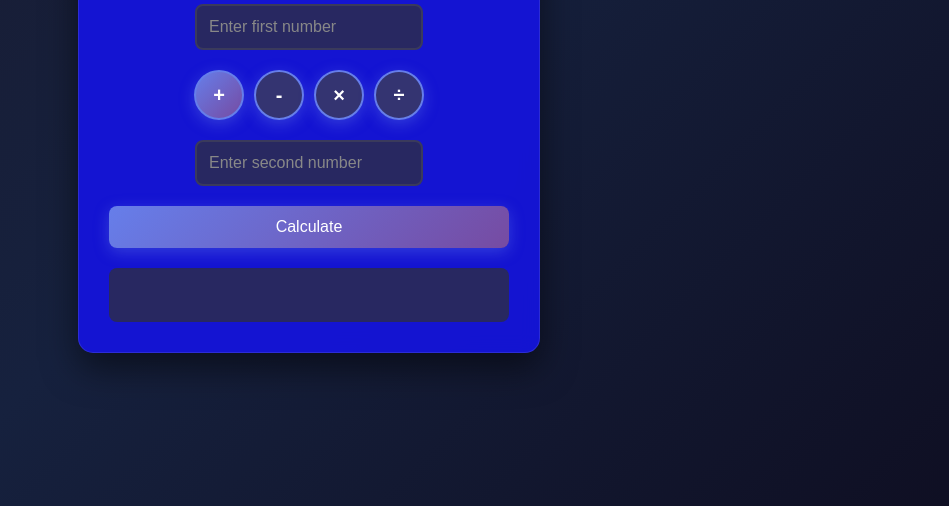
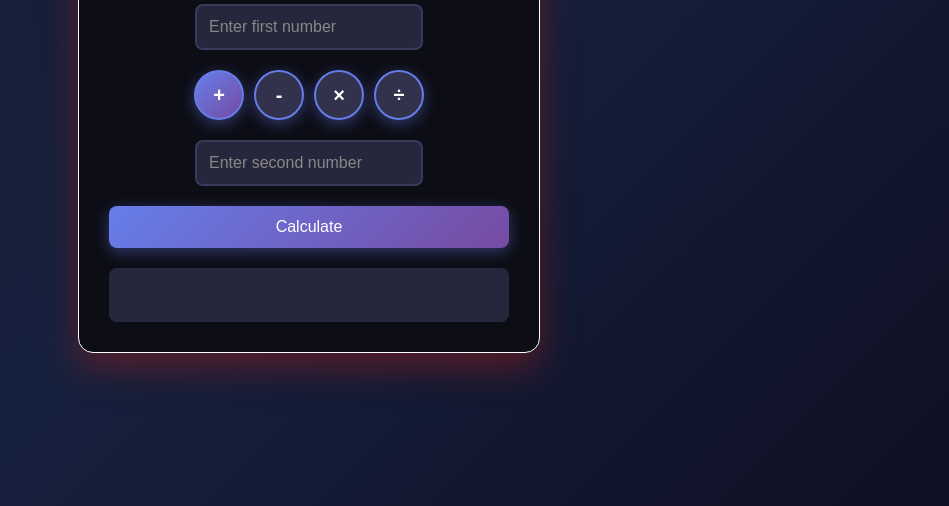
Before and after one commit to thejas1ga22cs177/calculator, a website: page public/index.html in a window 1280 px wide. Shown: the part 294-800 px from the top of the page, without its empty margins (331-1280 px from the left). Drawn offline with Linux system fonts and the light colour scheme.

Commit message:
color changes

```diff
--- a/public/styles.css
+++ b/public/styles.css
@@ -10,15 +10,15 @@ body {
 }
 
 .calculator {
-  background: rgba(21, 21, 219, 0.95);
+  background: rgba(13, 13, 21, 0.95);
   padding: 30px;
   border-radius: 15px;
-  box-shadow: 0 15px 35px rgba(0, 0, 0, 0.5);
+  box-shadow: 0 15px 35px rgba(150, 30, 30, 0.5);
   text-align: center;
   max-width: 400px;
   width: 100%;
   backdrop-filter: blur(10px);
-  border: 1px solid rgba(255, 255, 255, 0.1);
+  border: 1px solid rgb(255, 255, 255);
   animation: slideIn 0.8s ease-out;
 }
 
```
Also changed, not shown: 1 other file.
